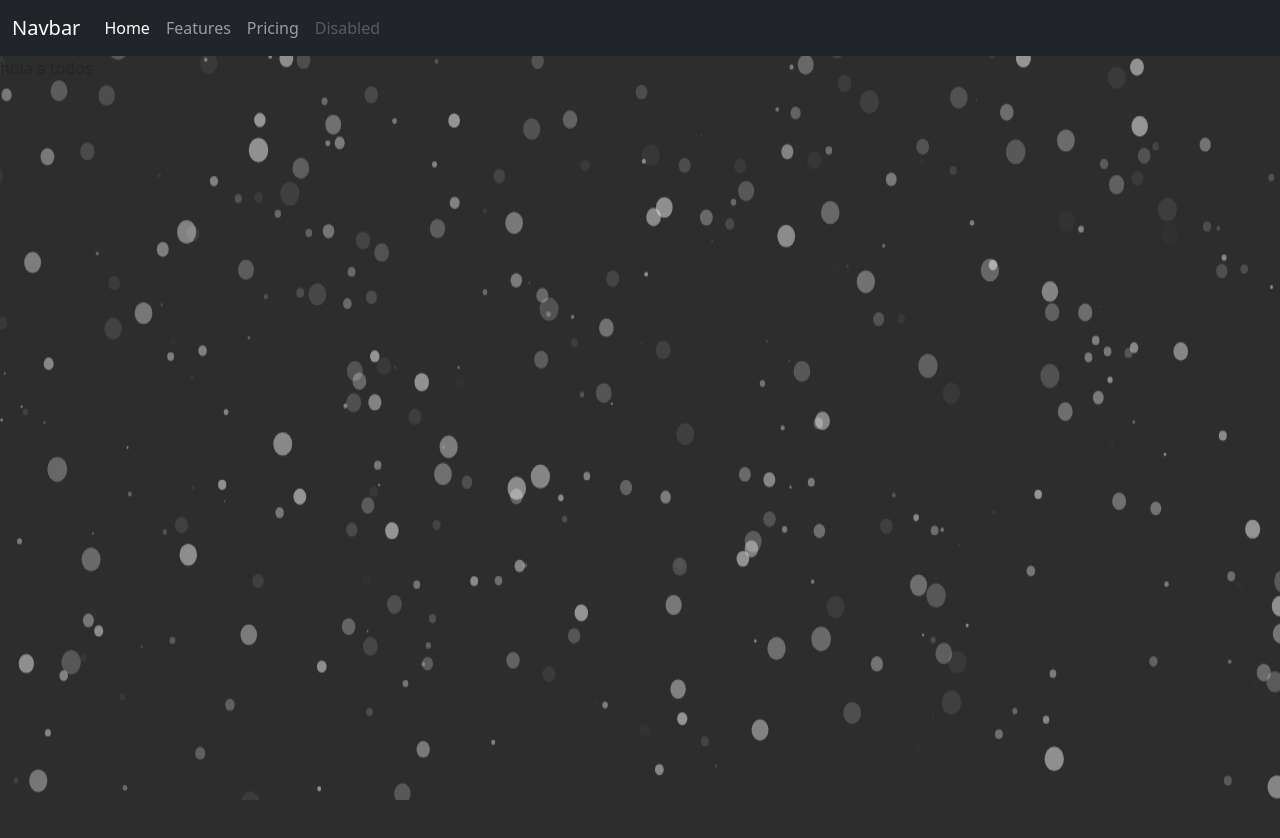
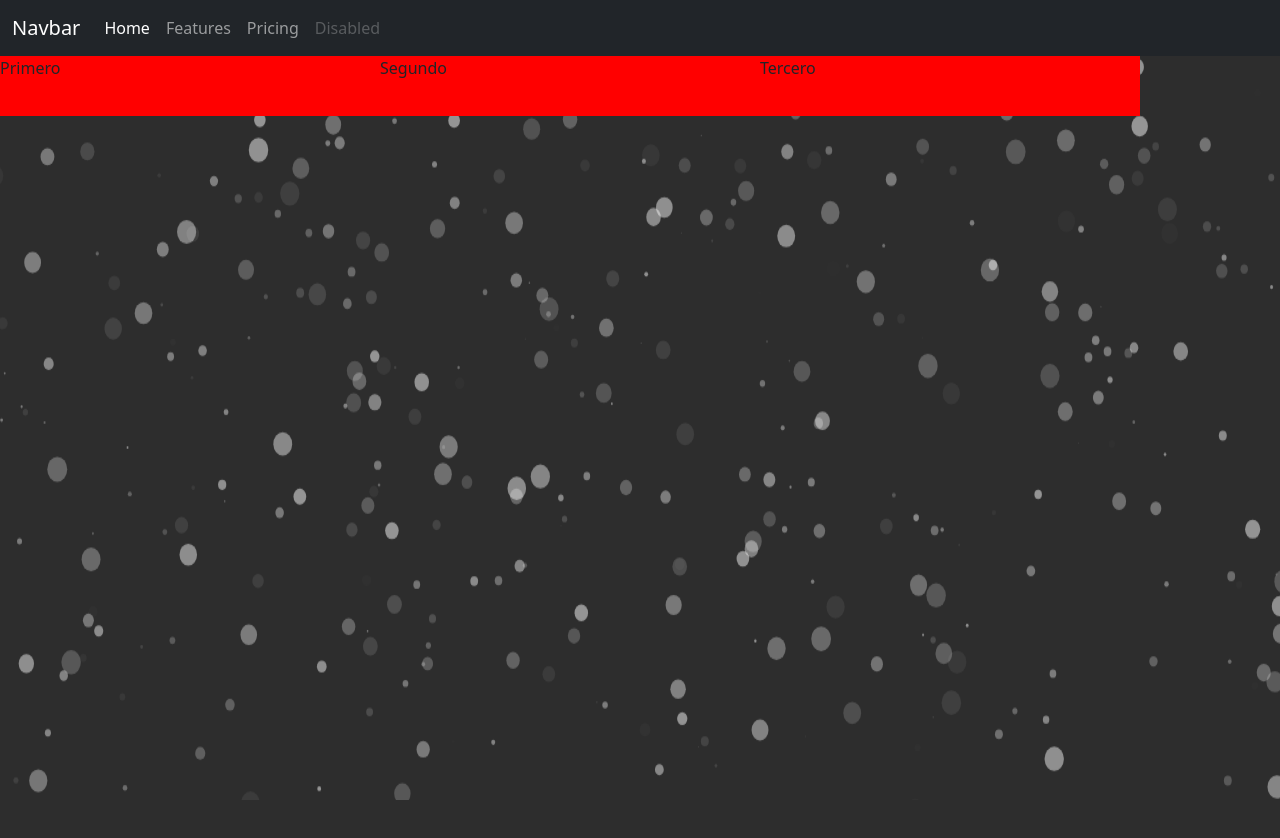
Before and after one commit to nocivescience/portfolio_definitivo, a React (Vite) app: page / in a window 1280 px wide. Shown: the top 838 px of the page. Before the commit the page ends 806 px from the top, so only its background shows below. Built offline with nearby package versions, Linux system fonts and the light colour scheme.

Commit message:
funcionan las particulas

```diff
--- a/index.css
+++ b/index.css
@@ -9,5 +9,5 @@ body #root {
 }
 body .particles {
   height: 100vh;
-  z-index: -10;
+  z-index: 100;
 }/*# sourceMappingURL=index.css.map */
--- a/index.sass
+++ b/index.sass
@@ -7,5 +7,4 @@ body
         top: 0
     .particles
         height: 100vh
-        z-index: -10
-        // filter: blur(1px)
+        z-index: 100
--- a/src/components/Container.jsx
+++ b/src/components/Container.jsx
@@ -1,6 +1,10 @@
 import '../static/sass/Container.css'
 export const Container=()=>{
     return (
-        <div>hola a todos</div>
+        <div className='container'>
+            <div>Primero</div>
+            <div>Segundo</div>
+            <div>Tercero</div>
+        </div>
     )
 }
--- a/src/components/RightContainer.jsx
+++ b/src/components/RightContainer.jsx
@@ -1,7 +1,7 @@
 export const RightContainer=()=>{
     return (
         <div>
-            mundo
+            hola a todos
         </div>
     )
 }
--- a/src/static/sass/Container.css
+++ b/src/static/sass/Container.css
@@ -1 +1,12 @@
-/*# sourceMappingURL=Container.css.map */
+.container {
+  display: grid;
+  grid-template-columns: 1fr 1fr 1fr;
+  z-index: -100;
+  margin: 0;
+  border: 0;
+  padding: 0;
+}
+.container div {
+  background-color: red;
+  height: 60px;
+}/*# sourceMappingURL=Container.css.map */
--- a/src/static/sass/Container.sass
+++ b/src/static/sass/Container.sass
@@ -0,0 +1,10 @@
+.container
+    display: grid
+    grid-template-columns: 1fr 1fr 1fr
+    z-index: -100
+    margin: 0
+    border: 0
+    padding: 0
+    div
+        background-color: red
+        height: 60px
--- a/style.sass
+++ /dev/null
@@ -1,4 +0,0 @@
-body
-    background-color: #00000042
-    canvas
-        opacity: .5
```
Also changed, not shown: src/components/practicajs.js (deleted, +0 -15 lines), style.css (+1 -6 lines), 2 other files (tests, documents, lock files or other folders).
